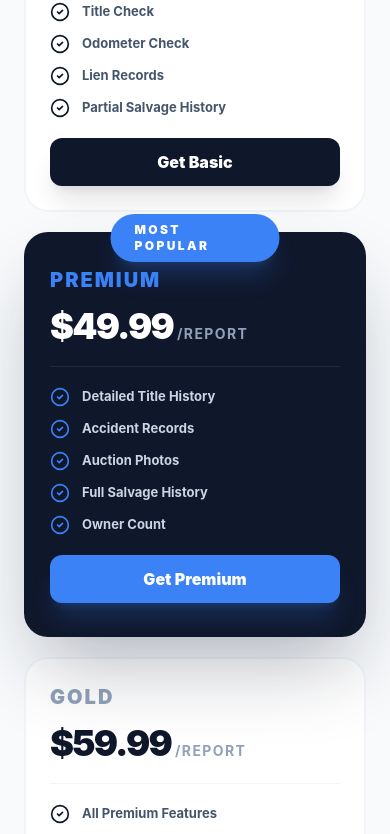
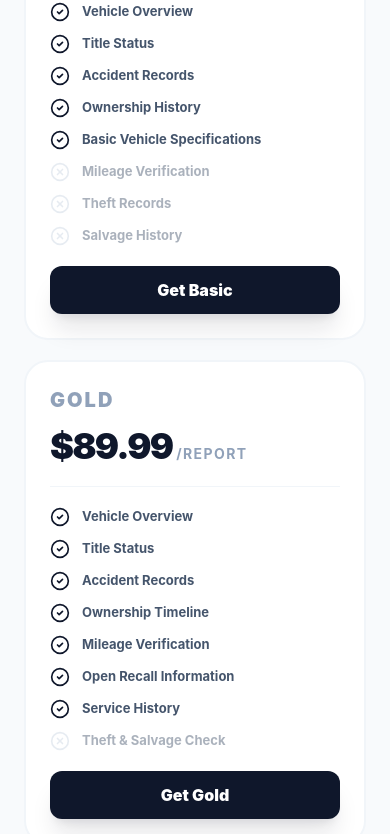
Before and after one commit to meetmuhammadrizwan-stack/TrustVIN, a React (Vite) app: page / in a window 390 px wide. Shown: the part 4098-4932 px from the top of the page. Built offline with nearby package versions, Linux system fonts and the light colour scheme.

Commit message:
update pricing details

```diff
--- a/server.ts
+++ b/server.ts
@@ -52,12 +52,12 @@ app.use(express.json({ limit: "50mb" }));
     try {
       // Map display price to cents for Stripe
       const priceMap: Record<string, number> = {
-        "Basic": 3999,
-        "Premium": 4999,
-        "Gold": 5999
+        "Basic": 4999,
+        "Gold": 8999,
+        "Premium": 9999
       };
 
-      const amount = priceMap[packageName] || 3999;
+      const amount = priceMap[packageName] || 4999;
 
       const session = await client.checkout.sessions.create({
         payment_method_types: ["card"],
@@ -116,12 +116,12 @@ app.use(express.json({ limit: "50mb" }));
 
     try {
       const priceMap: Record<string, number> = {
-        "Basic": 3999,
-        "Premium": 4999,
-        "Gold": 5999
+        "Basic": 4999,
+        "Gold": 8999,
+        "Premium": 9999
       };
 
-      const amount = priceMap[packageName] || 3999;
+      const amount = priceMap[packageName] || 4999;
 
       const paymentIntent = await client.paymentIntents.create({
         amount,
--- a/src/App.tsx
+++ b/src/App.tsx
@@ -630,23 +630,52 @@ export default function App() {
                       {
                         name: "Basic",
                         type: "Basic" as PackageType,
-                        price: "$39.99",
-                        features: ["Title Check", "Odometer Check", "Lien Records", "Partial Salvage History"],
+                        price: "$49.99",
+                        features: [
+                          { text: "Vehicle Overview", enabled: true },
+                          { text: "Title Status", enabled: true },
+                          { text: "Accident Records", enabled: true },
+                          { text: "Ownership History", enabled: true },
+                          { text: "Basic Vehicle Specifications", enabled: true },
+                          { text: "Mileage Verification", enabled: false },
+                          { text: "Theft Records", enabled: false },
+                          { text: "Salvage History", enabled: false }
+                        ],
+                        popular: false
+                      },
+                      {
+                        name: "Gold",
+                        type: "Gold" as PackageType,
+                        price: "$89.99",
+                        features: [
+                          { text: "Vehicle Overview", enabled: true },
+                          { text: "Title Status", enabled: true },
+                          { text: "Accident Records", enabled: true },
+                          { text: "Ownership Timeline", enabled: true },
+                          { text: "Mileage Verification", enabled: true },
+                          { text: "Open Recall Information", enabled: true },
+                          { text: "Service History", enabled: true },
+                          { text: "Theft & Salvage Check", enabled: false }
+                        ],
                         popular: false
                       },
                       {
                         name: "Premium",
                         type: "Premium" as PackageType,
-                        price: "$49.99",
-                        features: ["Detailed Title History", "Accident Records", "Auction Photos", "Full Salvage History", "Owner Count"],
+                        price: "$99.99",
+                        features: [
+                          { text: "Complete Vehicle History", enabled: true },
+                          { text: "Title & Ownership Records", enabled: true },
+                          { text: "Accident & Damage History", enabled: true },
+                          { text: "Mileage Verification", enabled: true },
+                          { text: "Theft Check", enabled: true },
+                          { text: "Salvage & Flood Records", enabled: true },
+                          { text: "Market Value Analysis", enabled: true },
+                          { text: "Open Recalls", enabled: true },
+                          { text: "Auction History", enabled: true },
+                          { text: "Service Records", enabled: true }
+                        ],
                         popular: true
-                      },
-                      {
-                        name: "Gold",
-                        type: "Gold" as PackageType,
-                        price: "$59.99",
-                        features: ["All Premium Features", "Maintenance History", "Recalls & Defects", "Price Analysis", "Extended Warranty Check", "Market Value Report"],
-                        popular: false
                       }
                     ].map((item, idx) => (
                       <motion.div
@@ -670,7 +699,7 @@ export default function App() {
                           <div className="space-y-3">
                             <h3 className={`text-xl font-black uppercase tracking-widest ${item.popular ? "text-brand-accent" : "text-slate-400"}`}>{item.name}</h3>
                             <div className="flex items-baseline gap-1">
-                              <span className="text-4xl sm:text-5xl lg:text-6xl font-black tracking-tighter">{item.price}</span>
+                               <span className="text-4xl sm:text-5xl lg:text-6xl font-black tracking-tighter">{item.price}</span>
                               <span className={`text-sm font-bold uppercase tracking-widest ${item.popular ? "text-slate-400" : "text-slate-400"}`}>/report</span>
                             </div>
                           </div>
@@ -679,9 +708,13 @@ export default function App() {
 
                           <ul className="space-y-3 sm:space-y-4 lg:space-y-5 min-h-0 lg:min-h-[260px]">
                             {item.features.map((feature, fIdx) => (
-                              <li key={fIdx} className="flex items-start gap-3 lg:gap-4 text-[13px] sm:text-[14px] lg:text-[15px] font-bold">
-                                <CheckCircle2 className={`w-5 h-5 lg:w-6 lg:h-6 flex-shrink-0 ${item.popular ? "text-brand-accent" : "text-slate-900"}`} />
-                                <span className={item.popular ? "text-slate-300" : "text-slate-600"}>{feature}</span>
+                              <li key={fIdx} className={`flex items-start gap-3 lg:gap-4 text-[13px] sm:text-[14px] lg:text-[15px] font-bold ${!feature.enabled ? "opacity-45" : ""}`}>
+                                {feature.enabled ? (
+                                  <CheckCircle2 className={`w-5 h-5 lg:w-6 lg:h-6 flex-shrink-0 ${item.popular ? "text-brand-accent" : "text-slate-900"}`} />
+                                ) : (
+                                  <XCircle className={`w-5 h-5 lg:w-6 lg:h-6 flex-shrink-0 ${item.popular ? "text-slate-500" : "text-slate-300"}`} />
+                                )}
+                                <span className={item.popular ? "text-slate-300" : "text-slate-600"}>{feature.text}</span>
                               </li>
                             ))}
                           </ul>
@@ -733,7 +766,7 @@ export default function App() {
                       </thead>
                       <tbody className="space-y-4">
                         {[
-                          { feature: "Price per Report", us: "$39.99", f1: "$44.99", f2: "$48.99", f3: "$52.00" },
+                          { feature: "Price per Report", us: "$49.99", f1: "$54.99", f2: "$58.99", f3: "$62.00" },
                           { feature: "NMVTIS Data", us: true, f1: true, f2: true, f3: true },
                           { feature: "Auction Photos", us: true, f1: false, f2: false, f3: false },
                           { feature: "Instant Delivery", us: true, f1: true, f2: true, f3: true },
@@ -1083,7 +1116,7 @@ export default function App() {
                     <div className="space-y-2">
                       <div className="flex justify-between items-center text-2xl font-black text-brand-blue">
                         <span>Total</span>
-                        <span>{selectedPackage === "Gold" ? "$59.99" : selectedPackage === "Premium" ? "$49.99" : "$39.99"}</span>
+                        <span>{selectedPackage === "Gold" ? "$89.99" : selectedPackage === "Premium" ? "$99.99" : "$49.99"}</span>
                       </div>
                       <p className="text-xs text-slate-500 italic">No hidden fees. One-time payment.</p>
                     </div>
@@ -1167,10 +1200,10 @@ export default function App() {
         </div>
         <div className="max-w-7xl mx-auto pt-12 flex flex-col md:flex-row justify-between items-center gap-6 text-[11px] font-black uppercase tracking-[0.2em]">
           <p className="text-slate-600">© 2024 VinTrust Data Systems. All rights reserved.</p>
-          <div className="flex gap-10">
+          {/* <div className="flex gap-10">
             <a href="#" className="hover:text-white transition-colors">Terms of Service</a>
             <a href="#" className="hover:text-white transition-colors">Sitemap</a>
-          </div>
+          </div> */}
         </div>
       </footer>
     </div>
```
